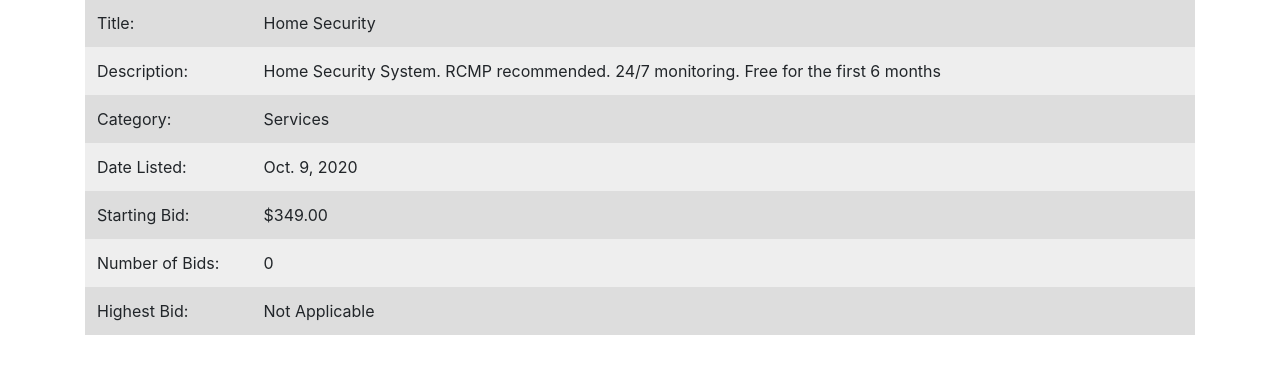
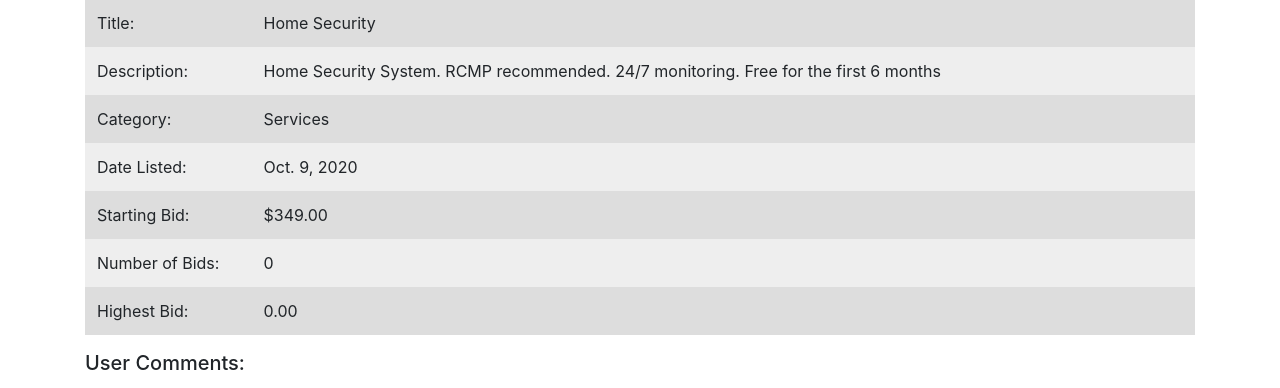
Before and after one commit to mng101/commerce, a Django app: page /5/ in a window 1280 px wide. Shown: the part 456-844 px from the top of the page. Before the commit the page ends 791 px from the top, so only its background shows below. Run offline with Django 3.2, Linux system fonts and the light colour scheme; data comes from the database, SQL or seed files in the repository; some libraries are stand-ins or nearby versions.

Commit message:
Added Comment model. Updates listing_detail.html to list comments Chaned success_url for ListingCreateView and BidCreateView

```diff
--- a/auctions/templates/auctions/listing_detail.html
+++ b/auctions/templates/auctions/listing_detail.html
@@ -9,7 +9,6 @@
                 <img src="{{ listing.image }}" alt="image">
             </div>
             <br>
-
             <table class="table table-borderless">
                 <col style="width:15%">
                 <col style="width:85%">
@@ -35,29 +34,39 @@
                 </tr>
                 <tr>
                     <td>Number of Bids:</td>
-                    <td>{{ bid_details.bid_count }}</td>
+                    <td>{{ listing.bid_count }}</td>
                 </tr>
                 <tr>
                     <td>Highest Bid:</td>
                     <td>
-                        {% if bid_details.max_bid == None %}
+                        {% if listing.max_bid == None %}
                             Not Applicable
                         {% else %}
-                            {{ bid_details.max_bid }}
+                            {{ listing.max_bid }}
                         {% endif %}
                     </td>
                 </tr>
             </table>
 
+            <h5>User Comments:</h5>
+            {% if comments %}
+                {% for comment in comments %}
+                    <ul>
+                        <li>{{ comment.text }}</li>
+                    </ul>
+                {% endfor %}
+            {% endif %}
+
+
              {% if user == listing.user_id %}
                 <strong>This item is one of your listings</strong>
                 <br>
-                {% if bid_details.max_bid == None %}
+                {% if listing.max_bid == 0.00 %}
                     <a class='btn btn-warning' href="{% url 'update' listing.pk %}">
                     Update this Listing</a>
                 {% else %}
                     <p><strong>This lising has active bids. Updates are not permitted.</strong></p>
-                    <a class='btn btn-warning disabled' aria-disabled="true" href={% url 'update' listing.pk %}">
+                    <a class='btn btn-warning disabled' aria-disabled="true" href="{% url 'update' listing.pk %}">
                         Update this Listing</a>
                 {% endif %}
                 <a class='btn btn-danger' href="{% url 'close' listing.pk %}">
```
